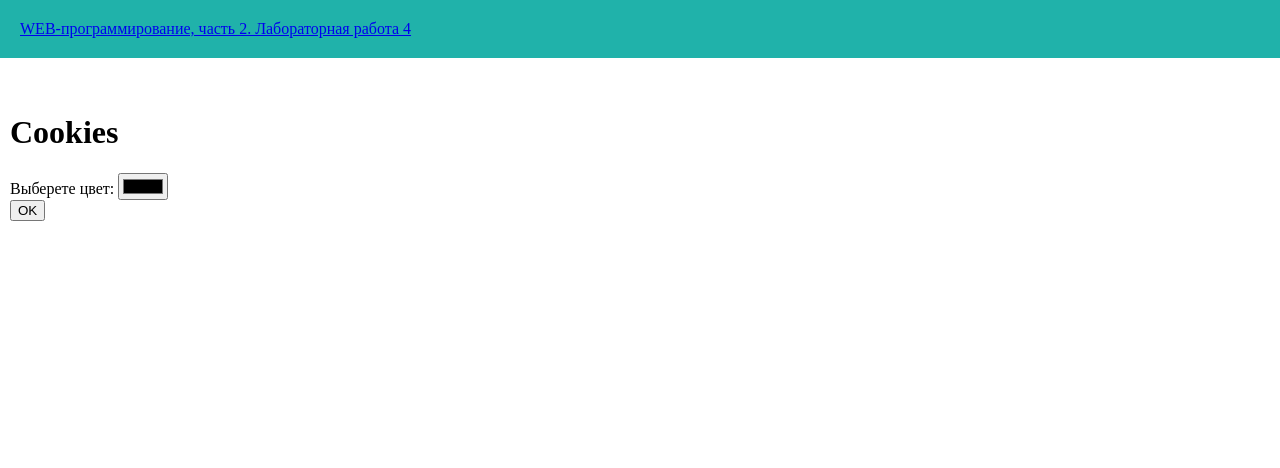
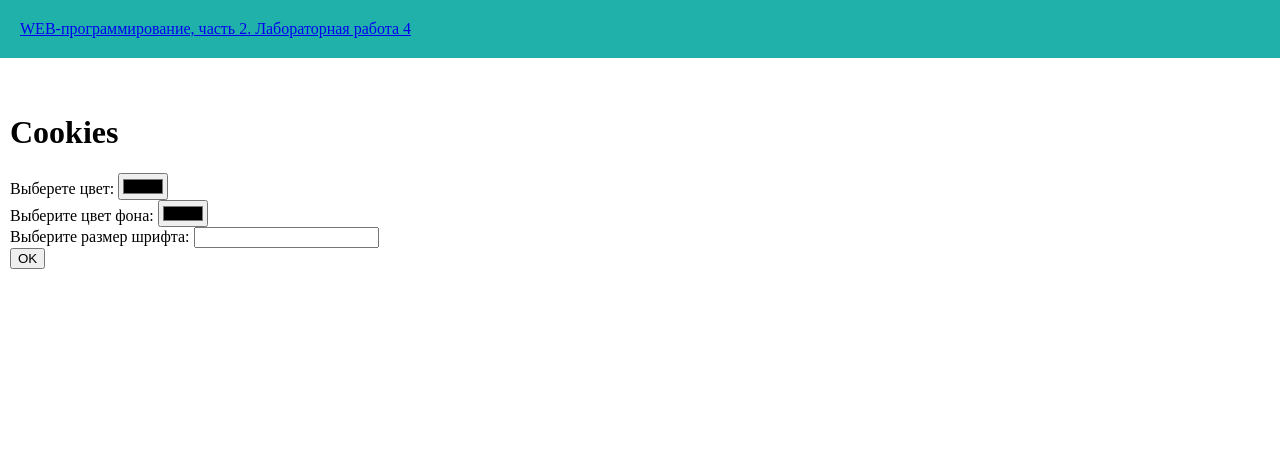
Before and after one commit to Al-Bear-san/web-programming-labs-2, a Python web app: template templates/cookies.html in a window 1280 px wide. Shown: the top 468 px of the page. Run offline with Jinja, Linux system fonts and the light colour scheme; the template is opened without the code that fills it, so the values that code supplies are empty.

Commit message:
Фон и размер текста

```diff
--- a/templates/base.html
+++ b/templates/base.html
@@ -5,14 +5,17 @@
     <meta name="viewport" content="width=device-width, initial-scale=1.0">
     <title>Сыпченко Александр, {% block lab %}{% endblock %}</title>
     <link rel="stylesheet" href="{{ url_for('static', filename='main.css')}}">
-    <link rel="shortcut icon" href="{{ url_for('static', filename='favicon.ico') }}">
-    {% if request.cookies.get('color') %}
-    <style>
-        body {
-            color: {{ request.cookies.get('color') }};
-        }
-    </style>
+
+    {% if request.cookies.get('color') or request.cookies.get('background-color') or request.cookies.get('font-size') %}
+        <style>
+            body {
+                color: {{request.cookies.get('color')}};
+                background-color: {{request.cookies.get('background-color')}};
+                font-size: {{request.cookies.get('font-size')}};
+            }
+        </style>
     {% endif %}
+
 </head>
 <body>
     <header>
--- a/templates/cookies.html
+++ b/templates/cookies.html
@@ -5,9 +5,18 @@
 {% block main %}
     <h1>Cookies</h1>
     <form method="post">
+        {{ error }}
         <div>
-            <label for="color">Выберете цвет:</label>
+            <label class ="label" for="color">Выберете цвет:</label>
             <input type="color" id="color" name="color">
+        </div>
+        <div>
+            <label class ="label" for="background-color">Выберите цвет фона:</label>
+            <input type="color" id="background-color" name="background-color">
+        </div>
+        <div>
+            <label class ="label" for="font-size">Выберите размер шрифта:</label>
+            <input type="text" id="font-size" name="font-size">
         </div>
         <div>
             <button type="submit">OK</button>
```
Also changed, not shown: lab4.py (+25 -3 lines).
